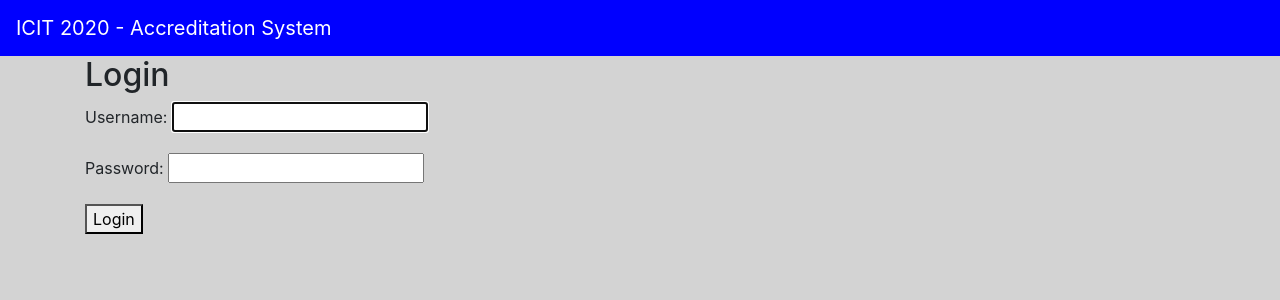
After one commit to LedesmaFran/Accreditation-system, a Django app: page /accounts/login/ in a window 1280 px wide. The commit adds this page. Shown: the top 300 px of the page. Run offline with Django 3.2, Linux system fonts and the light colour scheme; some libraries are stand-ins or nearby versions.

Commit message:
add login

```diff
--- a/ICIT/settings.py
+++ b/ICIT/settings.py
@@ -125,3 +125,8 @@ STATIC_URL = '/static/'
 STATICFILES_DIRS = (
     os.path.join(BASE_DIR, 'static'),
 )
+
+# auth settings
+
+LOGIN_REDIRECT_URL = 'home'
+LOGOUT_REDIRECT_URL = 'home'
--- a/ICIT/urls.py
+++ b/ICIT/urls.py
@@ -15,9 +15,15 @@ Including another URLconf
 """
 from django.contrib import admin
 from django.urls import path, include
+from django.views.generic.base import TemplateView
+from . import views
 
 urlpatterns = [
     path('admin/', admin.site.urls),
     path('events/', include('ITBAEvent.urls'), name='events'),
     path('qr/', include('qr.urls'), name='qr'),
+    path('accounts/', include('django.contrib.auth.urls'), name='login'),
+    path('', views.home, name='home')
+
+
 ]
--- a/ITBAEvent/views.py
+++ b/ITBAEvent/views.py
@@ -8,6 +8,8 @@ from django.http import HttpResponseRedirect
 # Create your views here.
 
 def show_events(request):
+    if not request.user.is_authenticated:
+        return redirect('home')
     if request.GET.get('id'):
         id_event = request.GET.get('id')
         select_event = Event.objects.get(id=id_event)
--- a/qr/templates/qr.html
+++ b/qr/templates/qr.html
@@ -24,6 +24,7 @@
             border: black;
         }
     </style>
+
     <h1 align="center">Event: {{event}} </h1>
     <h2 style="margin-left: 5%">Scan QR Code</h2>
     <div>
@@ -38,7 +39,7 @@
         <br>
     </div>
 
-<span id="cam-qr-result" hidden>None</span></h2>
+    <span id="cam-qr-result" hidden>None</span>
     <br>
 
 
--- a/qr/views.py
+++ b/qr/views.py
@@ -1,11 +1,14 @@
 from django.shortcuts import render
 from ITBAEvent.models import Event
 from django.views.decorators.csrf import csrf_exempt
+from django.shortcuts import redirect
 
 
 # Create your views here.
 @csrf_exempt
 def qr_reader(request, id_event):
+    if not request.user.is_authenticated:
+        return redirect('home')
     if request.POST.get('cam_read'):
         print(request.POST.get('cam_read'))
 
--- a/templates/base.html
+++ b/templates/base.html
@@ -7,18 +7,24 @@
 
 </head>
 
+
 <nav class="navbar navbar-expand-md">
       <a class="navbar-brand" href="#">ICIT 2020 - Accreditation System</a>
       <button class="navbar-toggler navbar-dark" type="button" data-toggle="collapse" data-target="#main-navigation">
         <span class="navbar-toggler-icon"></span>
       </button>
+        {% if user.username %}
       <div class="collapse navbar-collapse" id="main-navigation">
         <ul class="navbar-nav">
           <li class="nav-item">
             <a class="nav-link" href="/events" >Events</a>
           </li>
+          <li><h5> {{ user.username }} </h5></li>
+          <li><a class="nav-link" href="/accounts/logout" >Logout</a></li>
         </ul>
       </div>
+        {% endif %}
+
 </nav>
 
 <style>
--- /dev/null
+++ b/templates/registration/login.html
@@ -0,0 +1,13 @@
+<!-- templates/registration/login.html -->
+{% extends 'base.html' %}
+
+{% block title %}Login{% endblock %}
+
+{% block content %}
+<h2>Login</h2>
+<form method="post">
+  {% csrf_token %}
+  {{ form.as_p }}
+  <button type="submit">Login</button>
+</form>
+{% endblock %}
```
Also changed, not shown: ICIT/views.py (added, +9 -0 lines), templates/home.html (added, +14 -0 lines), db.sqlite3. Lines whose indentation alone changed are shown as unchanged.
